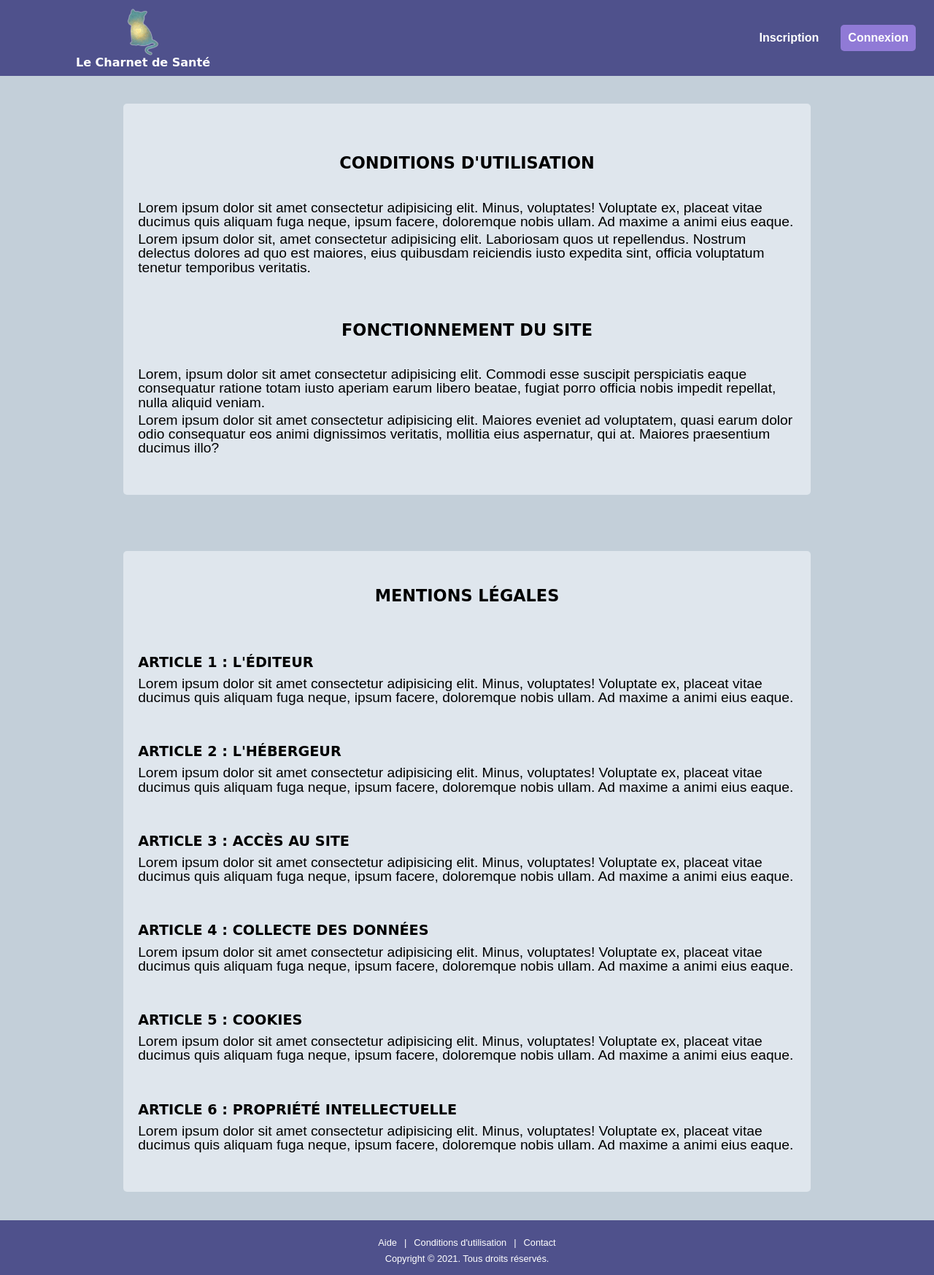
After one commit to AurelieGilet/charnet-de-sante, a Symfony app: template templates/homepage/legal-notice.html.twig in a window 1280 px wide. The commit adds this page. Shown: the whole page at 73% size. Run offline with Twig, Linux system fonts and the light colour scheme; the template is opened without the code that fills it, so the values that code supplies are empty; some libraries are stand-ins or nearby versions.

Commit message:
legal notice template + update footer link

```diff
--- /dev/null
+++ b/public/css/homepage/legal-notice.css
@@ -0,0 +1,70 @@
+section {
+    display: flex;
+    flex-direction: column;
+    justify-content: center;
+    align-items: center;
+    padding: 5% 7%;
+    background-color: #C3CFD9;
+}
+
+.articles {
+    width: 95%;
+    display: flex;
+    flex-direction: column;
+    justify-content: center;
+    align-items: center;
+    background-color: #DFE6ED;
+    border-radius: 5px;
+    padding: 10px;
+}
+
+.articles h2 {
+    font-weight: bold;
+    font-size: 1.2rem;
+    text-align: center;
+    margin: 20px 0;
+}
+
+.articles h3 {
+    font-weight: bold;
+    margin: 10px 0;
+}
+
+article {
+    margin: 10px;
+    padding: 10px 0;
+}
+
+article p {
+    margin: 5px 0;
+}
+
+/***** RESPONSIVE *****/
+
+@media screen and (min-width: 768px) {
+    section {
+        padding: 3% 5%;
+    }
+    .articles {
+        width: 90%;
+        padding: 20px 10px;
+    }
+    .articles h2 {
+        font-size: 1.4rem;
+        margin: 15px 0 30px 0;
+    }
+    .articles h3, article p {
+        font-size: 1.2rem;
+    }
+}
+
+@media screen and (min-width: 1024px) {
+    .articles h2 {
+        margin: 20px 0 40px 0;
+    }
+    .articles {
+        width: 80%;
+        max-width: 1000px;
+        padding: 30px 10px;
+    }
+}
--- /dev/null
+++ b/templates/homepage/legal-notice.html.twig
@@ -0,0 +1,55 @@
+{% extends "base.html.twig" %}
+
+{% block title %}Conditions d'utilisation{% endblock %}
+
+{% block stylesheets %}
+    <link rel="stylesheet" href="css/homepage/legal-notice.css">
+{% endblock %}
+
+{% block body %}
+
+    <section>
+        <div class="articles">
+            <article>
+                <h2>CONDITIONS D'UTILISATION</h2>
+                <p>Lorem ipsum dolor sit amet consectetur adipisicing elit. Minus, voluptates! Voluptate ex, placeat vitae ducimus quis aliquam fuga neque, ipsum facere, doloremque nobis ullam. Ad maxime a animi eius eaque.</p>
+                <p>Lorem ipsum dolor sit, amet consectetur adipisicing elit. Laboriosam quos ut repellendus. Nostrum delectus dolores ad quo est maiores, eius quibusdam reiciendis iusto expedita sint, officia voluptatum tenetur temporibus veritatis.</p>
+            </article>
+            <article>
+                <h2>FONCTIONNEMENT DU SITE</h2>
+                <p>Lorem, ipsum dolor sit amet consectetur adipisicing elit. Commodi esse suscipit perspiciatis eaque consequatur ratione totam iusto aperiam earum libero beatae, fugiat porro officia nobis impedit repellat, nulla aliquid veniam.</p>
+                <p>Lorem ipsum dolor sit amet consectetur adipisicing elit. Maiores eveniet ad voluptatem, quasi earum dolor odio consequatur eos animi dignissimos veritatis, mollitia eius aspernatur, qui at. Maiores praesentium ducimus illo?</p>
+            </article>
+        </div>
+    </section>
+    <section>
+        <div class="articles">
+            <h2>MENTIONS LÉGALES </h2>
+            <article>
+                <h3>ARTICLE 1 : L'ÉDITEUR</h3>
+                <p>Lorem ipsum dolor sit amet consectetur adipisicing elit. Minus, voluptates! Voluptate ex, placeat vitae ducimus quis aliquam fuga neque, ipsum facere, doloremque nobis ullam. Ad maxime a animi eius eaque.</p>
+            </article>
+            <article>
+                <h3>ARTICLE 2 : L'HÉBERGEUR</h3>
+                <p>Lorem ipsum dolor sit amet consectetur adipisicing elit. Minus, voluptates! Voluptate ex, placeat vitae ducimus quis aliquam fuga neque, ipsum facere, doloremque nobis ullam. Ad maxime a animi eius eaque.</p>
+            </article>
+            <article>
+                <h3>ARTICLE 3 : ACCÈS AU SITE</h3>
+                <p>Lorem ipsum dolor sit amet consectetur adipisicing elit. Minus, voluptates! Voluptate ex, placeat vitae ducimus quis aliquam fuga neque, ipsum facere, doloremque nobis ullam. Ad maxime a animi eius eaque.</p>
+            </article>
+            <article>
+                <h3>ARTICLE 4 : COLLECTE DES DONNÉES</h3>
+                <p>Lorem ipsum dolor sit amet consectetur adipisicing elit. Minus, voluptates! Voluptate ex, placeat vitae ducimus quis aliquam fuga neque, ipsum facere, doloremque nobis ullam. Ad maxime a animi eius eaque.</p>
+            </article>
+            <article>
+                <h3>ARTICLE 5 : COOKIES</h3>
+                <p>Lorem ipsum dolor sit amet consectetur adipisicing elit. Minus, voluptates! Voluptate ex, placeat vitae ducimus quis aliquam fuga neque, ipsum facere, doloremque nobis ullam. Ad maxime a animi eius eaque.</p>
+            </article>
+            <article>
+                <h3>ARTICLE 6 : PROPRIÉTÉ INTELLECTUELLE</h3>
+                <p>Lorem ipsum dolor sit amet consectetur adipisicing elit. Minus, voluptates! Voluptate ex, placeat vitae ducimus quis aliquam fuga neque, ipsum facere, doloremque nobis ullam. Ad maxime a animi eius eaque.</p>
+            </article>
+        </div>
+    </section>
+
+{% endblock %}
--- a/templates/partials/footer.html.twig
+++ b/templates/partials/footer.html.twig
@@ -2,7 +2,7 @@
     <footer>
         <ul>
             <li><a href="{{ path('help') }}">Aide</a></li>
-            <li><a href="#">Conditions d'utilisation</a></li>
+            <li><a href="{{ path('legal-notice') }}">Conditions d'utilisation</a></li>
             <li><a href="#">Contact</a></li>
         </ul>
         <div>Copyright &copy; 2021. Tous droits réservés.</div>
```
Also changed, not shown: src/Controller/HomepageController.php (+10 -0 lines).
